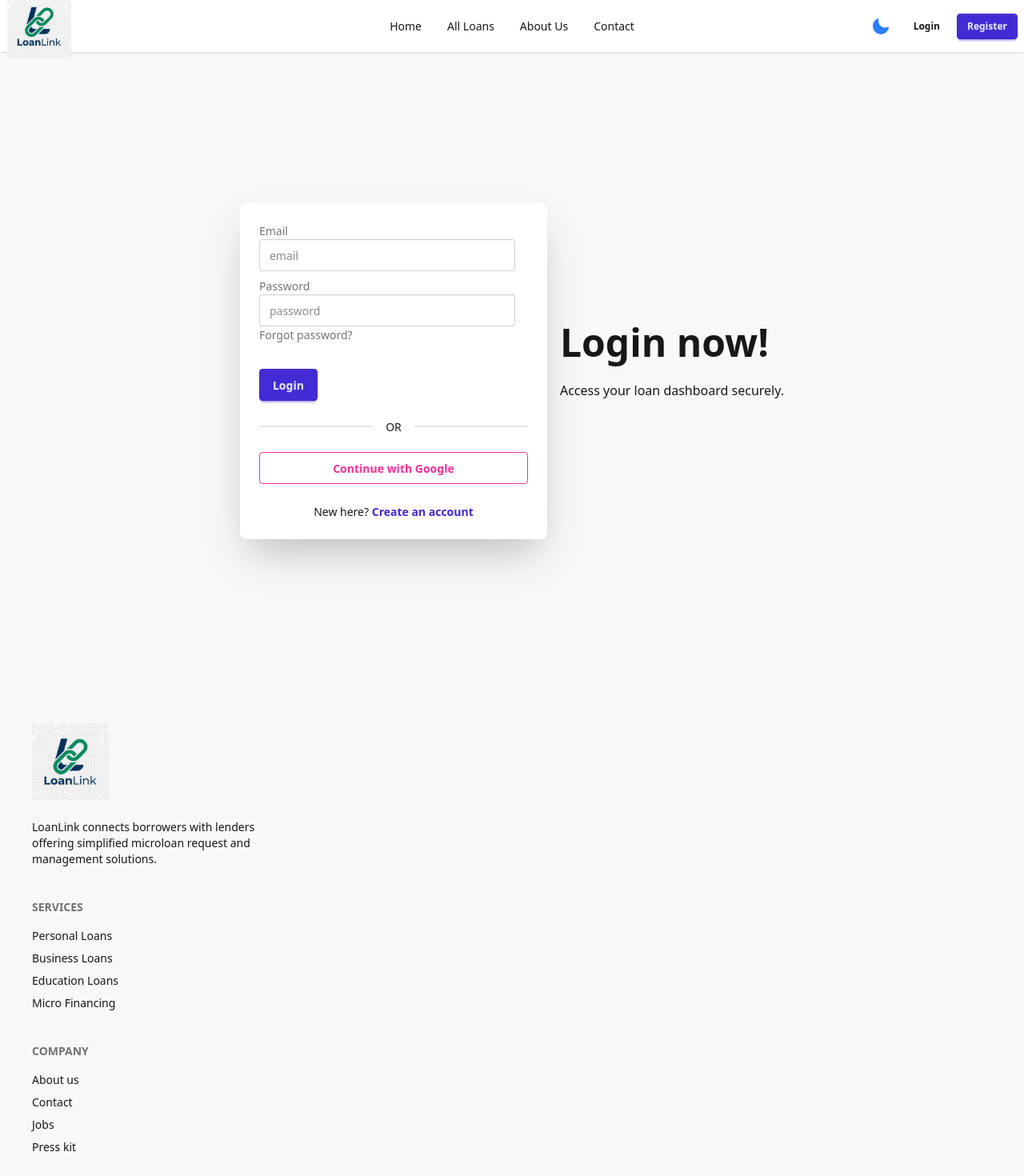
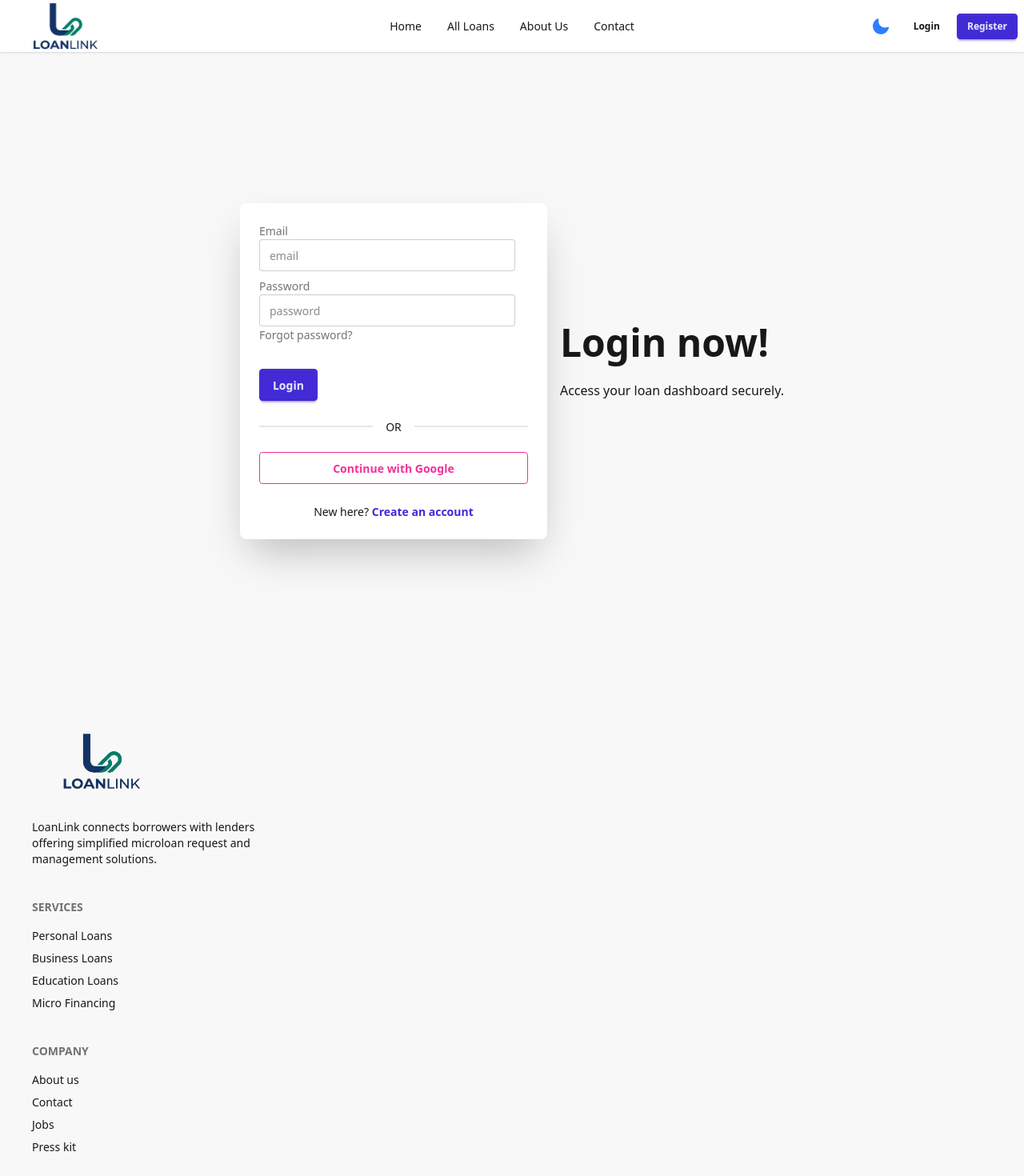
Before and after one commit to sm-ayman/loanlink-client, a React (Vite) app: page /login in a window 1280 px wide. Shown: the top 1470 px of the page at 80% size. Built offline with nearby package versions, Linux system fonts and the light colour scheme; no server answers.

Commit message:
Integrate user-provided logo and apply visual transparency via CSS blending

```diff
--- a/src/components/shared/Footer.jsx
+++ b/src/components/shared/Footer.jsx
@@ -7,7 +7,7 @@ const Footer = () => {
             <div className="footer p-10 text-base-content max-w-screen-2xl mx-auto">
                 <aside>
                     <Link to="/" className="mb-4 block">
-                        <img src="/logo.png" alt="LoanLink Logo" className="h-24 w-auto" />
+                        <img src="/logo.png" alt="LoanLink Logo" className="h-24 w-auto logo-blend" />
                     </Link>
                     <p className="max-w-xs">
                         LoanLink connects borrowers with lenders offering simplified microloan request and management solutions.
--- a/src/components/shared/Navbar.jsx
+++ b/src/components/shared/Navbar.jsx
@@ -82,7 +82,7 @@ const Navbar = () => {
           </ul>
         </div>
         <Link to="/" className="btn btn-ghost normal-case text-xl text-primary font-bold px-0 hover:bg-transparent">
-          <img src="/logo.png" alt="LoanLink Logo" className="h-20 w-auto" />
+          <img src="/logo.png" alt="LoanLink Logo" className="h-20 w-auto logo-blend" />
         </Link>
       </div>
       <div className="navbar-center hidden lg:flex">
--- a/src/index.css
+++ b/src/index.css
@@ -1,3 +1,12 @@
 @import "tailwindcss";
 
 @plugin "daisyui";
+
+.logo-blend {
+  mix-blend-mode: multiply;
+}
+
+[data-theme='night'] .logo-blend {
+  mix-blend-mode: normal;
+  filter: brightness(1.2);
+}
--- a/src/layout/DashboardLayout.jsx
+++ b/src/layout/DashboardLayout.jsx
@@ -148,7 +148,7 @@ const DashboardLayout = () => {
                     {/* Sidebar content here */}
                     <div className="mb-6 px-4">
                         <Link to="/" className="font-bold text-primary flex items-center">
-                             <img src="/logo.png" className="h-24 w-auto"/>
+                             <img src="/logo.png" className="h-24 w-auto logo-blend"/>
                         </Link>
                         <div className="mt-2 flex flex-col gap-1">
                             <div className="badge badge-secondary uppercase font-bold px-4 py-3">{role}</div>
```
Also changed, not shown: public/logo.png.
